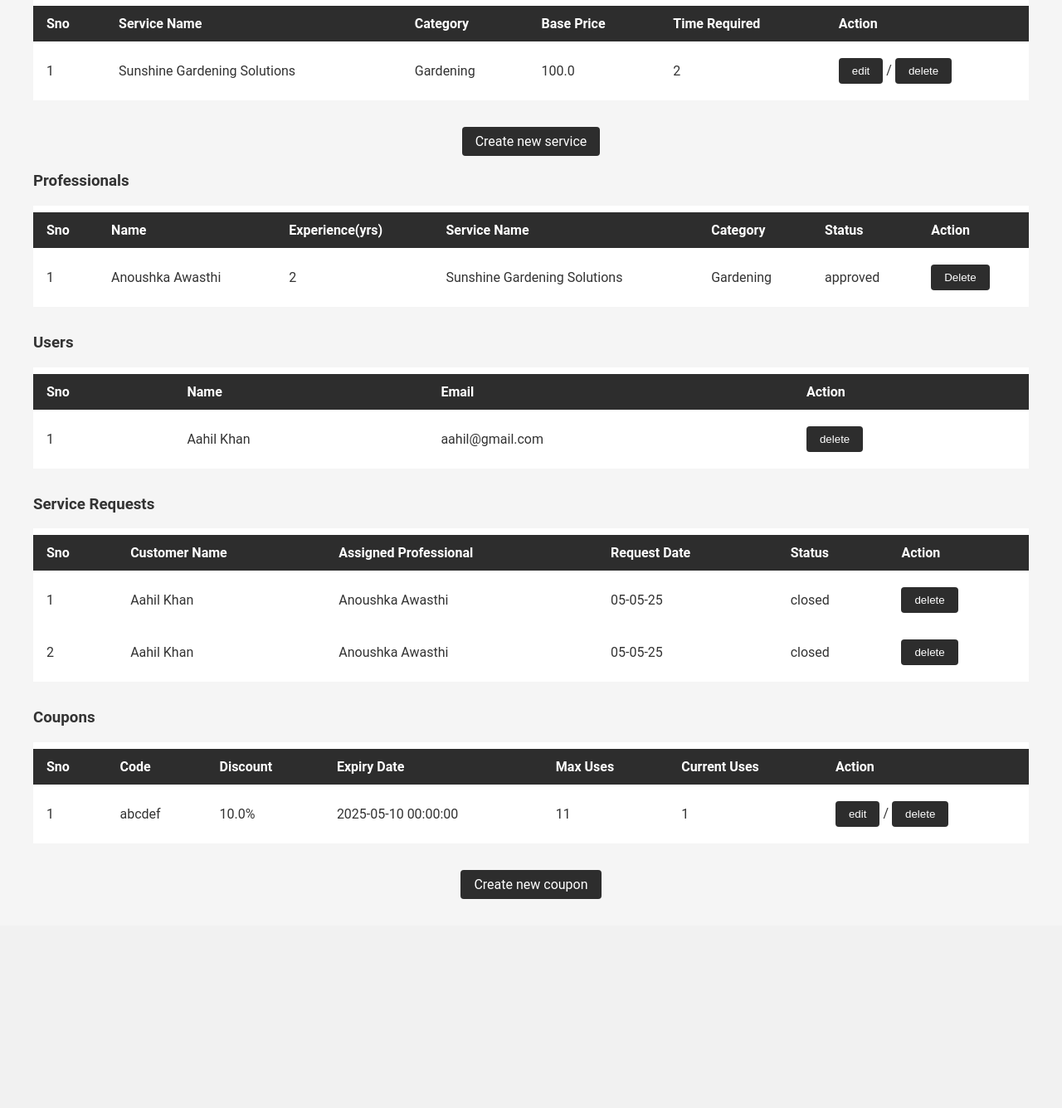
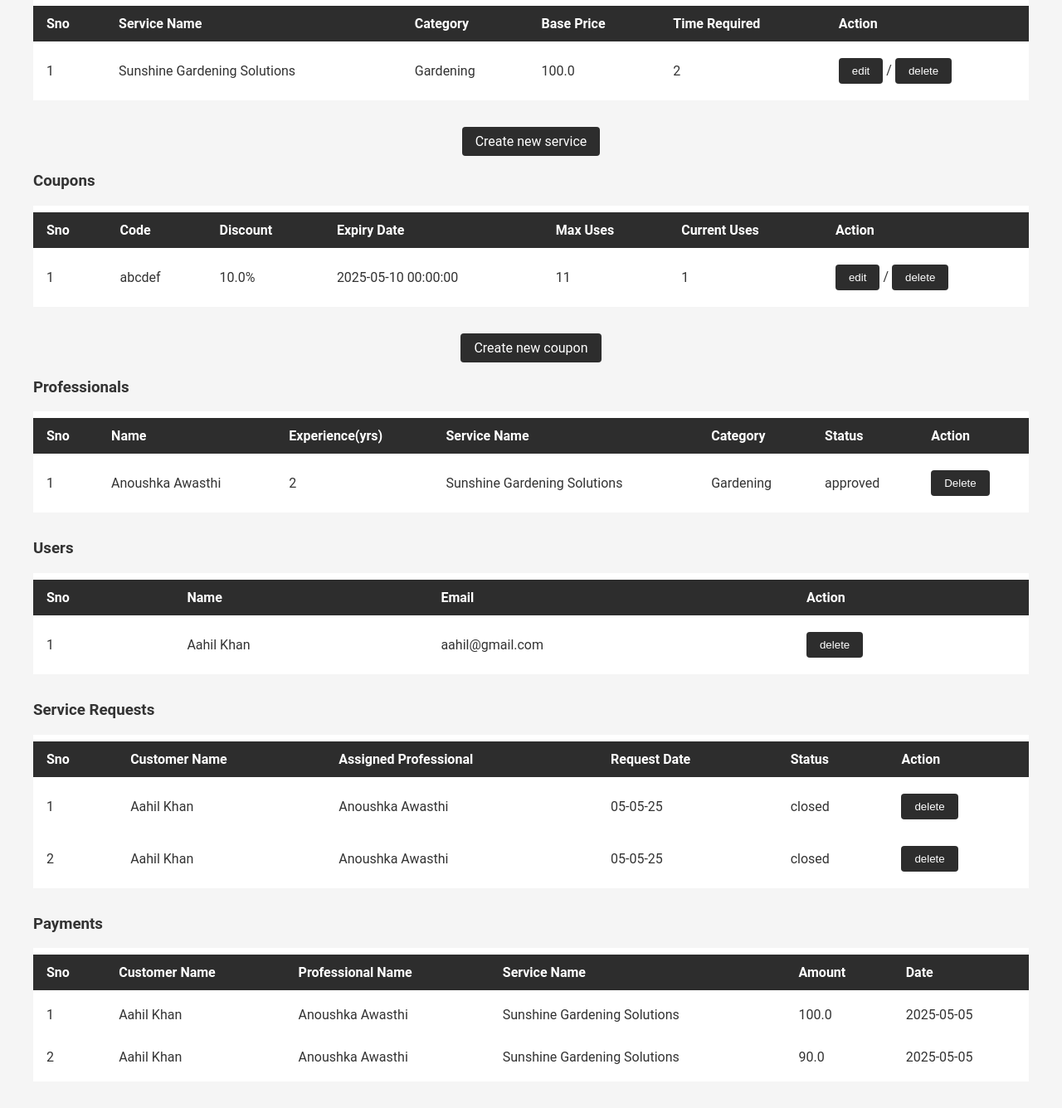
Before and after one commit to aahil-khan/household-services-app, a Flask app: page /admin_dashboard in a window 1280 px wide. Shown: the part 197-1533 px from the top of the page at 83% size. Before the commit the page ends 1281 px from the top, so only its background shows below. Run offline with Flask 3, Linux system fonts and the light colour scheme.

Commit message:
completed all table implementation

```diff
--- a/app.py
+++ b/app.py
@@ -1,7 +1,7 @@
 import os
 from flask import Flask , request, redirect
 from flask import render_template
-from application.models import User, Service , ServiceRequest, ServiceCategory, Review, Coupon
+from application.models import User, Service , ServiceRequest, ServiceCategory, Review, Coupon, Wallet, Payment
 from application.database import db
 from application.api import *
 from flask_restful import Api
@@ -64,6 +64,11 @@ def register_customer():
         pincode = request.form.get("pin_code")
         user = User(name=name, email=email, password=password,address=address, pincode=pincode, role="customer")
         db.session.add(user)
+        db.session.flush()
+
+        wallet = Wallet(user_id=user.id, balance=10000.0)
+        db.session.add(wallet)
+
         db.session.commit()
         return redirect("/customer_dashboard/" + str(user.id))
 
@@ -91,6 +96,11 @@ def register_professional():
 
         user = User(name=name, email=email, password=password,address=address, pincode=pincode, role="professional", experience=experience, contact=contact, category_id = category_id,approval_status = "waiting")
         db.session.add(user)
+        db.session.flush()
+
+        wallet = Wallet(user_id=user.id, balance=0.0)
+        db.session.add(wallet)
+
         db.session.commit()
         return redirect("/professional_dashboard/" + str(user.id))
 
@@ -125,8 +135,14 @@ def admin_dashboard():
 
     coupons = Coupon.query.all()
 
+    payments = Payment.query.all()
+    for payment in payments:
+        payment.customer_name = User.query.filter_by(id=payment.customer_id).first().name
+        payment.professional_name = User.query.filter_by(id=payment.professional_id).first().name
+        payment.service_name = ServiceRequest.query.filter_by(id=payment.servicereq_id).first().service.name
+
     users = User.query.filter_by(role="customer").all()
-    return render_template("admin_dashboard.html", services=services, professionals=professionals, service_requests=service_requests, role=request.args.get("role") , customers=users , coupons=coupons)
+    return render_template("admin_dashboard.html", services=services, professionals=professionals, service_requests=service_requests, role=request.args.get("role") , customers=users , coupons=coupons , payments=payments)
 
 @app.route("/admin_dashboard/create_service", methods=["GET", "POST"])
 def create_service():
@@ -266,12 +282,15 @@ def professional_dashboard(id):
         request.rating = Review.query.filter_by(servicereq_id=request.id).first().rating
         request.review = Review.query.filter_by(servicereq_id=request.id).first().comment
 
-    return render_template("professional_dashboard.html", user=user, open_service_requests=open_service_requests , assigned_service_requests=assigned_service_requests , closed_service_requests=closed_service_requests)
+    wallet = Wallet.query.filter_by(user_id=id).first()
+
+    return render_template("professional_dashboard.html",wallet=wallet, user=user, open_service_requests=open_service_requests , assigned_service_requests=assigned_service_requests , closed_service_requests=closed_service_requests)
 
 
 @app.route("/customer_dashboard/<int:id>", methods=["GET", "POST"])
 def customer_dashboard(id):
     user = User.query.filter_by(id=id).first()
+    wallet = Wallet.query.filter_by(user_id=id).first()
 
     if user is None or user.role != "customer":
         return redirect("/login")
@@ -283,7 +302,7 @@ def customer_dashboard(id):
         request.phone = User.query.filter_by(id=request.professional_id).first().contact
         request.professional_name = User.query.filter_by(id=request.professional_id).first().name
 
-    return render_template("customer_dashboard.html", id = user.id , user =user,  categories = categories , service_requests = service_requests)
+    return render_template("customer_dashboard.html", id = user.id , user =user, wallet = wallet, categories = categories , service_requests = service_requests)
 
 @app.route("/customer_dashboard/<int:id>/<string:category>", methods=["GET", "POST"])
 def customer_dashboard_category(id , category):
@@ -320,7 +339,9 @@ def customer_dashboard_category(id , category):
         if not is_assigned and not is_requested:
             available_services.append(service)
     services = available_services
-    return render_template("customer_dashboard_select.html", id = user.id,services = services, service_requests = service_requests)
+
+    wallet = Wallet.query.filter_by(user_id=id).first()
+    return render_template("customer_dashboard_select.html",wallet = wallet, id = user.id,services = services, service_requests = service_requests)
 
 
 @app.route("/customer_dashboard/search/<int:id>", methods=["GET", "POST"])
@@ -346,7 +367,8 @@ def customer_dashboard_search(id):
         print(booked_service_ids)
         services = [s for s in services if s.id not in booked_service_ids]
 
-    return render_template("customer_dashboard_search.html", id = user.id , services = services , type = search_type)
+    wallet = Wallet.query.filter_by(user_id=id).first()
+    return render_template("customer_dashboard_search.html", id = user.id ,wallet = wallet, services = services , type = search_type)
 
 
 @app.route("/professional_dashboard/search/<int:id>", methods=["GET", "POST"])
@@ -374,8 +396,9 @@ def professional_dashboard_search(id):
         for req in services_requests:
             req.customer_name = User.query.filter_by(id=req.customer_id).first().name
             req.contact = User.query.filter_by(id=req.customer_id).first().contact
+    wallet = Wallet.query.filter_by(user_id=id).first()
 
-    return render_template("professional_dashboard_search.html", user=user, services_requests=services_requests)
+    return render_template("professional_dashboard_search.html",wallet = wallet, user=user, services_requests=services_requests)
 
 @app.route("/rate_service/<int:id>", methods=["GET", "POST"])
 def rate_service(id):
@@ -384,10 +407,26 @@ def rate_service(id):
         service_request.service_name = Service.query.filter_by(id=service_request.service_id).first().name
         service_request.phone = User.query.filter_by(id=service_request.professional_id).first().contact
         service_request.professional_name = User.query.filter_by(id=service_request.professional_id).first().name
-        return render_template("rate_service.html", service_request=service_request)
+        service_request.price = service_request.service.base_price
+        message = request.args.get("message", "")
+        return render_template("rate_service.html", service_request=service_request, message=message)
     else:
         rating = request.form.get("rating")
         remarks = request.form.get("remarks")
+        coupon_code = request.form.get("coupon_code")
+        if coupon_code == "":
+            pass
+        else:
+            coupon = Coupon.query.filter_by(code=coupon_code).first()
+            if coupon is not None:
+                if coupon.valid_from > datetime.now() or coupon.valid_to < datetime.now():
+                    return redirect("/rate_service/" + str(id) + "?message=Coupon code is not valid")
+                coupon.current_uses += 1
+                if coupon.max_uses == coupon.current_uses:
+                    db.session.delete(coupon)
+            else:
+                return redirect("/rate_service/" + str(id) + "?message=Invalid coupon code")
+
         review = Review(servicereq_id=id, rating=rating, comment=remarks)
         db.session.add(review)
         db.session.flush()  # Ensure the review ID is generated
@@ -398,6 +437,25 @@ def rate_service(id):
         service_request.status = "closed"
         service_request.review_id = review_id
         service_request.date_of_completion = datetime.now().strftime("%d-%m-%y")
+
+        #payment
+        if coupon_code == "":
+            price = service_request.service.base_price
+        else:
+            price = service_request.service.base_price - (service_request.service.base_price * coupon.discount_percent / 100)
+
+
+        payment = Payment(customer_id=service_request.customer_id, professional_id=service_request.professional_id, amount=price , servicereq_id=service_request.id)
+        db.session.add(payment)
+
+        #update wallets
+        wallet_customer = Wallet.query.filter_by(user_id=service_request.customer_id).first()
+        wallet_professional = Wallet.query.filter_by(user_id=service_request.professional_id).first()
+
+        wallet_customer.balance -= price
+        wallet_professional.balance += price
+
+
         db.session.commit()
         return redirect("/customer_dashboard/" + str(service_request.customer_id))
 
--- a/static/styles.css
+++ b/static/styles.css
@@ -127,3 +127,28 @@ p{
     margin: 1rem 0;
     color: #555;
 }
+
+.wallet-balance {
+    background: #f0f0f0;
+    padding: 15px;
+    border-radius: 8px;
+    box-shadow: 0 2px 4px rgba(0,0,0,0.1);
+    transition: all 0.3s ease;
+}
+
+.wallet-balance:hover {
+    transform: translateY(-2px);
+    box-shadow: 0 4px 8px rgba(0,0,0,0.2);
+}
+
+.wallet-balance h3 {
+    margin: 0;
+    color: #333;
+}
+
+.wallet-balance p {
+    margin: 5px 0;
+    font-size: 1.2em;
+    font-weight: bold;
+    color: #2c5282;
+}
--- a/templates/admin_dashboard.html
+++ b/templates/admin_dashboard.html
@@ -53,7 +53,46 @@
         <p>No services found</p>
     {% endif %}
     <p><a href="/admin_dashboard/create_service">Create new service</a></p>
-
+    <h3>Coupons</h3>
+    {% if coupons %}
+    <div class="table-container">
+    <table>
+        <thead>
+            <tr>
+                <th>Sno</th>
+                <th>Code</th>
+                <th>Discount</th>
+                <th>Expiry Date</th>
+                <th>Max Uses</th>
+                <th>Current Uses</th>
+                <th>Action</th>
+            </tr>
+        </thead>
+        <tbody>
+            {% for coupon in coupons %}
+            <tr>
+                <td>{{ loop.index }}</td>
+                <td>{{ coupon.code }}</td>
+                <td>{{ coupon.discount_percent }}%</td>
+                <td>{{ coupon.valid_to }}</td>
+                <td>{{ coupon.max_uses }}</td>
+                <td>{{ coupon.current_uses }}</td>
+                <td>
+                    <button onclick="window.location.href='/admin_dashboard/edit_coupon/{{ coupon.id }}'">edit</button> /
+                    <button onclick="
+                    fetch('/api/coupon/{{ coupon.id }}', {
+                        method: 'DELETE'
+                    }).then(() => window.location.reload())
+                ">delete</button></td>
+            </tr>
+            {% endfor %}
+        </tbody>
+    </table>
+    </div>
+    {% else %}
+        <p>No coupons found</p>
+    {% endif %}
+    <p><a href="/admin_dashboard/create_coupon">Create new coupon</a></p>
 
     <h3>Professionals</h3>
     {% if professionals %}
@@ -202,46 +241,37 @@
     {% else %}
         <p>No service requests found</p>
     {% endif %}
-    <h3>Coupons</h3>
-    {% if coupons %}
+    {% if payments %}
+    <h3>Payments</h3>
     <div class="table-container">
     <table>
         <thead>
             <tr>
                 <th>Sno</th>
-                <th>Code</th>
-                <th>Discount</th>
-                <th>Expiry Date</th>
-                <th>Max Uses</th>
-                <th>Current Uses</th>
-                <th>Action</th>
+                <th>Customer Name</th>
+                <th>Professional Name</th>
+                <th>Service Name</th>
+                <th>Amount</th>
+                <th>Date</th>
             </tr>
         </thead>
         <tbody>
-            {% for coupon in coupons %}
+            {% for payment in payments %}
             <tr>
                 <td>{{ loop.index }}</td>
-                <td>{{ coupon.code }}</td>
-                <td>{{ coupon.discount_percent }}%</td>
-                <td>{{ coupon.valid_to }}</td>
-                <td>{{ coupon.max_uses }}</td>
-                <td>{{ coupon.current_uses }}</td>
-                <td>
-                    <button onclick="window.location.href='/admin_dashboard/edit_coupon/{{ coupon.id }}'">edit</button> /
-                    <button onclick="
-                    fetch('/api/coupon/{{ coupon.id }}', {
-                        method: 'DELETE'
-                    }).then(() => window.location.reload())
-                ">delete</button></td>
+                <td>{{ payment.customer_name }}</td>
+                <td>{{ payment.professional_name }}</td>
+                <td>{{ payment.service_name }}</td>
+                <td>{{ payment.amount }}</td>
+                <td>{{ payment.timestamp.date() }}</td>
             </tr>
             {% endfor %}
         </tbody>
     </table>
     </div>
     {% else %}
-        <p>No coupons found</p>
+        <p>No payments found</p>
     {% endif %}
-    <p><a href="/admin_dashboard/create_coupon">Create new coupon</a></p>
     </div>
 </body>
 </html>
```
Also changed, not shown: application/models.py (+22 -17 lines), templates/customer_dashboard.html (+11 -1 lines), templates/customer_dashboard_search.html (+7 -0 lines), templates/customer_dashboard_select.html (+12 -0 lines), templates/professional_dashboard.html (+7 -1 lines), templates/professional_dashboard_search.html (+7 -0 lines), templates/rate_service.html (+10 -1 lines), database/household-services-app.db.
